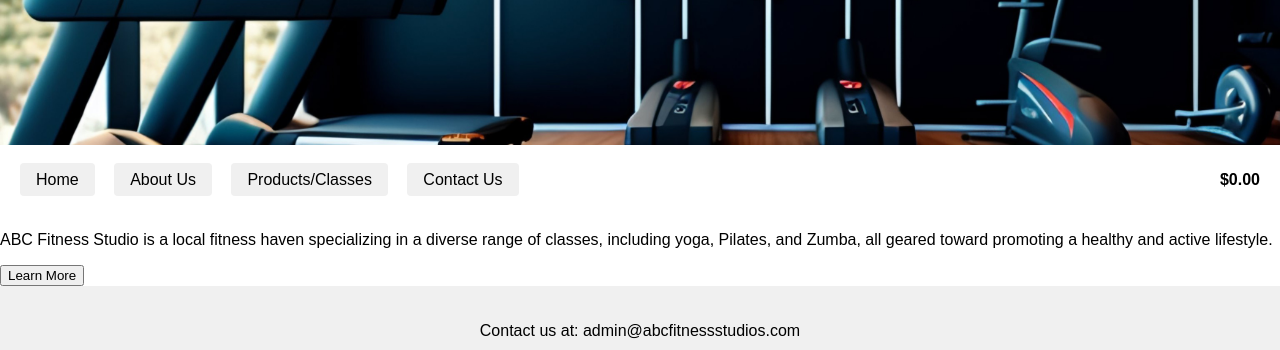
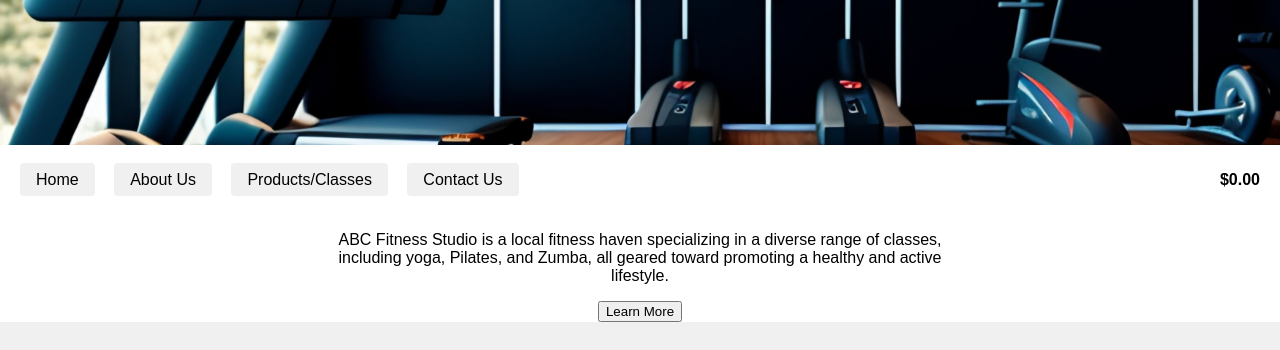
Before and after one commit to ChantelleB97/TouchStone1102, a website: page index.html in a window 1280 px wide. Shown: the part 255-605 px from the top of the page. Drawn offline with Linux system fonts and the light colour scheme.

Commit message:
Update index.html

```diff
--- a/index.html
+++ b/index.html
@@ -39,6 +39,11 @@
         .social-icons img {
             width: 30px; /* Adjust size as needed */
             height: auto;
+        }
+        .summary-text {
+            text-align: center;
+            margin: 0 auto;
+            width: 50%; /* Adjust as needed */
         }
     </style>
 </head>
```
